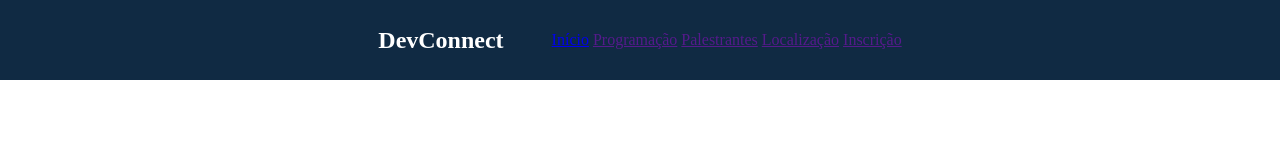
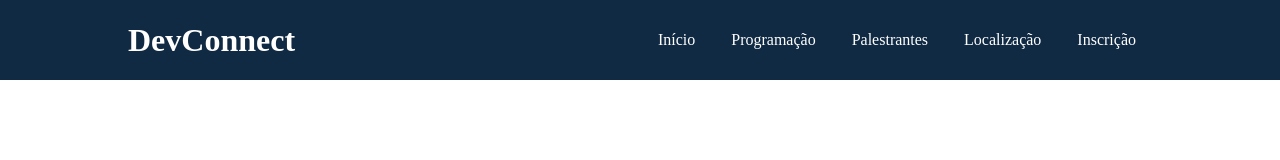
Before and after one commit to enzoamador-afk/devconnect, a plain HTML site: page index.html in a window 1280 px wide. Drawn offline with Linux system fonts and the light colour scheme.

Commit message:
style: estilizado links

```diff
--- a/css/style.css
+++ b/css/style.css
@@ -10,12 +10,28 @@ header{
     background-color: #102A43;
     height: 80px;
     display: flex;
-    gap: 3rem;
-    justify-content: center;
+    justify-content: space-between;
 }
 
 #DevConnect{
     color: white;
-    font-size: 1,5rem;
+    font-size: 2rem;
     font-weight: bold;
+    margin: 8rem;
 }
+
+#divLinks{
+    margin: 8rem;
+}
+
+.links{
+    padding: 1rem;
+    text-decoration: none;
+    color: white;
+    font-size: 1rem;
+}
+
+:hover.links{
+    color: #F5A623;
+
+}
--- a/index.html
+++ b/index.html
@@ -9,12 +9,12 @@
 <body>
     <header>
         <h2 id="DevConnect">DevConnect</h2>
-        <div>
-            <a href="#" class="inicio">Início</a>
-            <a href="" class="programacao">Programação</a>
-            <a href="" class="palestrantes">Palestrantes</a>
-            <a href="" class="localizacao">Localização</a>
-            <a href="" class="inscricao">Inscrição</a>
+        <div id="divLinks">
+            <a href="#" class="links">Início</a>
+            <a href="" class="links">Programação</a>
+            <a href="" class="links">Palestrantes</a>
+            <a href="" class="links">Localização</a>
+            <a href="" class="links">Inscrição</a>
         </div>
     </header>
 </body>
```
